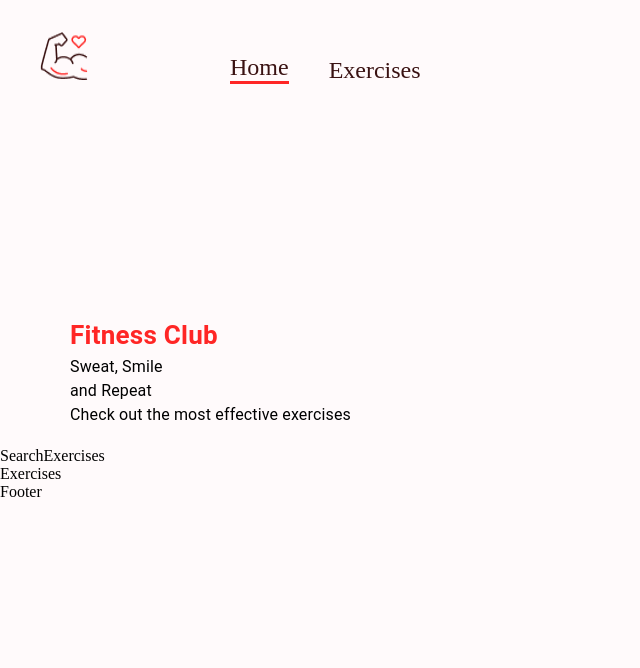
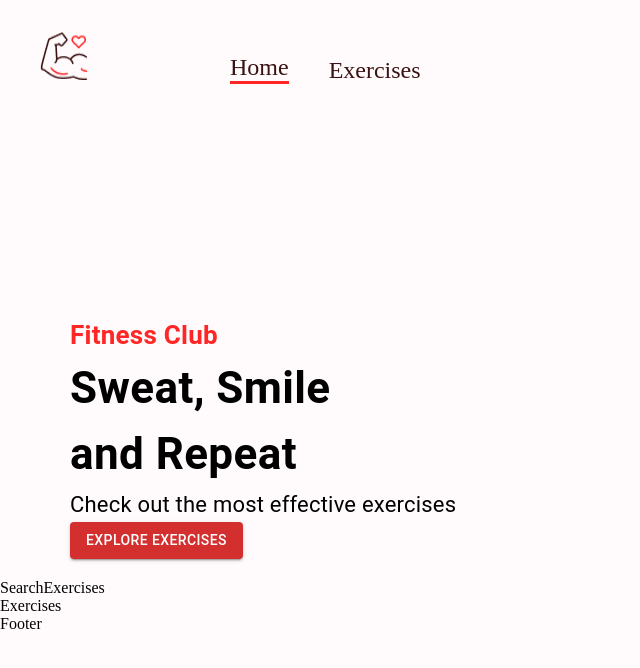
Before and after one commit to shokhaway01/gym-react, a React (Create React App) app in the folder gym/: page / in a window 1280 px wide. Shown: the top 668 px of the page, without its empty margins (0-640 px from the left). Built offline with nearby package versions, Linux system fonts and the light colour scheme.

Commit message:
new commits

```diff
--- a/gym/src/components/Herobanner.js
+++ b/gym/src/components/Herobanner.js
@@ -1,5 +1,5 @@
 import React from 'react'
-import { Box,Stack,Typography } from "@mui/material"
+import { Box,Stack,Typography,Button } from "@mui/material"
 
 
 const Herobanner = () => {
@@ -25,13 +25,28 @@ const Herobanner = () => {
             Fitness Club
         </Typography>
 
-        <Typography>
+        <Typography
+        fontWeight="680"
+        sx={
+            {
+                fontSize: {
+                    lg: '44px',
+                    xs: '40px'
+                }
+            }
+        }
+        >
             Sweat, Smile <br/> and Repeat
         </Typography>
 
-        <Typography>
+        <Typography fontSize="22px" lineHeight="35px">
             Check out the most effective exercises
         </Typography>
+
+
+        <Button variant='contained' color='error'>
+            Explore Exercises
+        </Button>
     </Box>
   )
 }
```
